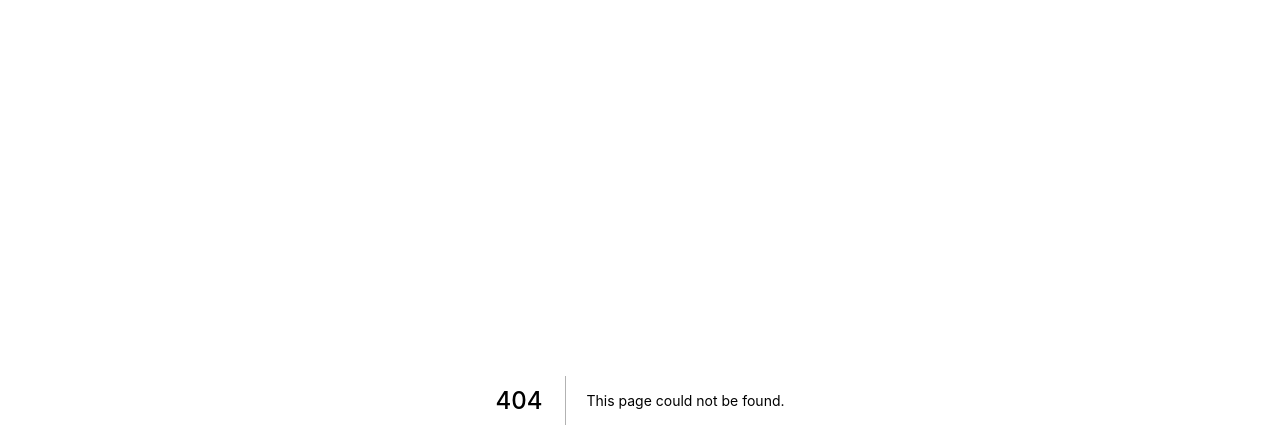
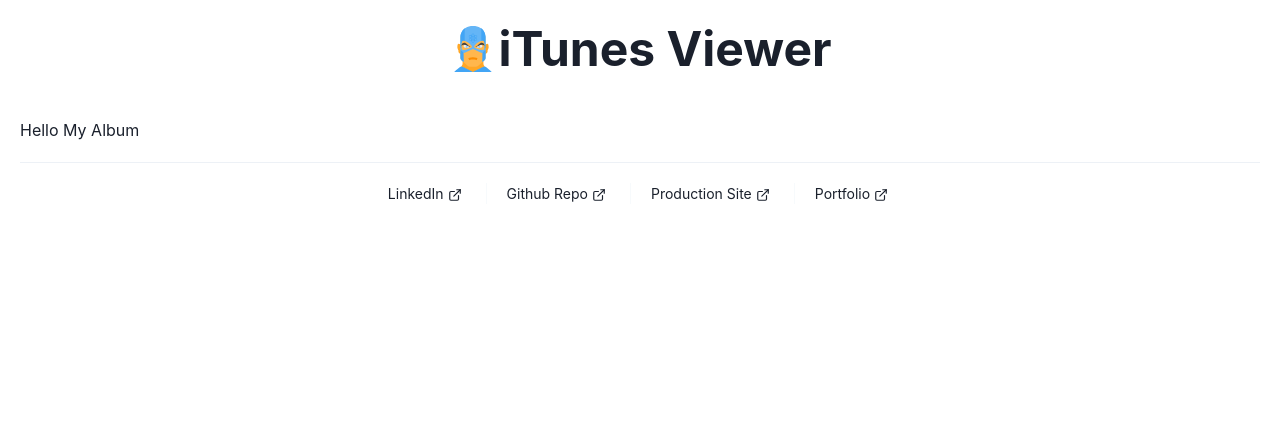
Before and after one commit to josephj/itunes-viewer, a Next.js app: page /album/1 in a window 1280 px wide. Before the commit this address had no page. Shown: the top 448 px of the page. Built offline with nearby package versions, Linux system fonts and the light colour scheme; what apollo-link-rest would draw is missing.

Commit message:
append the search query

```diff
--- a/components/Message/stories.tsx
+++ b/components/Message/stories.tsx
@@ -7,6 +7,7 @@
 
 // @ts-ignore
 import imgAtom from '../../public/atom.svg';
+console.log('imgAtom :', imgAtom);
 
 export default {
   title: 'Message',
--- a/modules/home/ResultItem.tsx
+++ b/modules/home/ResultItem.tsx
@@ -1,4 +1,5 @@
 import styled from '@emotion/styled';
+import Link from 'next/link';
 import { Box, Flex, Image, Text, Tooltip } from '@chakra-ui/react';
 import { formatDistance } from 'date-fns';
 
@@ -6,6 +7,7 @@
   artistName: string;
   artworkUrl100: string;
   collectionName: string;
+  collectionId: number;
   releaseDate: string;
   trackName: string;
 };
@@ -14,6 +16,7 @@
   artistName,
   artworkUrl100,
   collectionName,
+  collectionId,
   releaseDate,
 }: ResultItemProps) => (
   <Flex
@@ -35,11 +38,13 @@
         </InfoText>
       </Tooltip>
       <Box minH="250px">
-        <Image
-          src={artworkUrl100.replace(/100x100/, '600x600')}
-          width="100%"
-          borderRadius="md"
-        />
+        <Link href={`/album/${collectionId}`}>
+          <Image
+            src={artworkUrl100.replace(/100x100/, '600x600')}
+            width="100%"
+            borderRadius="md"
+          />
+        </Link>
       </Box>
     </Box>
 
--- a/modules/home/SearchForm.tsx
+++ b/modules/home/SearchForm.tsx
@@ -46,7 +46,7 @@
             type="search"
             name="keyword"
             spellCheck="false"
-            placeholder="Search any artist, album, move, or podcast on iTunes"
+            placeholder="Search any album and artist name"
             value={value}
             ref={inputRef}
             onKeyUp={handleKeyup}
--- a/pages/_queries.ts
+++ b/pages/_queries.ts
@@ -3,7 +3,7 @@
 export const getSearchResultQuery = gql`
   query Search($term: String, $country: String) {
     result(term: $term, country: $country)
-      @rest(path: "/search?term={args.term}&country=AU") {
+      @rest(path: "/search?term={args.term}&entity=album&country=AU") {
       count: resultCount
       results {
         artistId
--- /dev/null
+++ b/pages/album/[id].tsx
@@ -0,0 +1,15 @@
+import { Divider, Box } from '@chakra-ui/react';
+import { Header, Footer } from '../../modules/home';
+
+export default function Album() {
+  return (
+    <Box mx={5}>
+      <Header />
+      <Box as="main" my={5}>
+        Hello My Album
+      </Box>
+      <Divider role="separator" />
+      <Footer />
+    </Box>
+  );
+}
```
Also changed, not shown: pages/index.js (+10 -2 lines).
